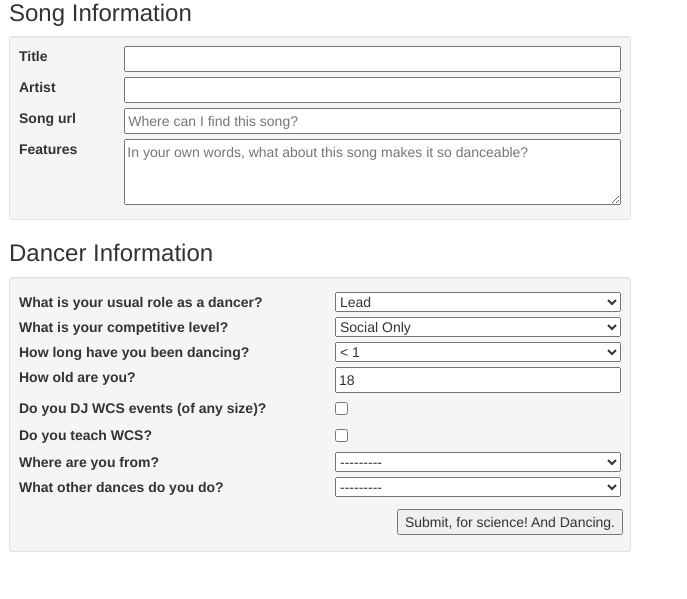
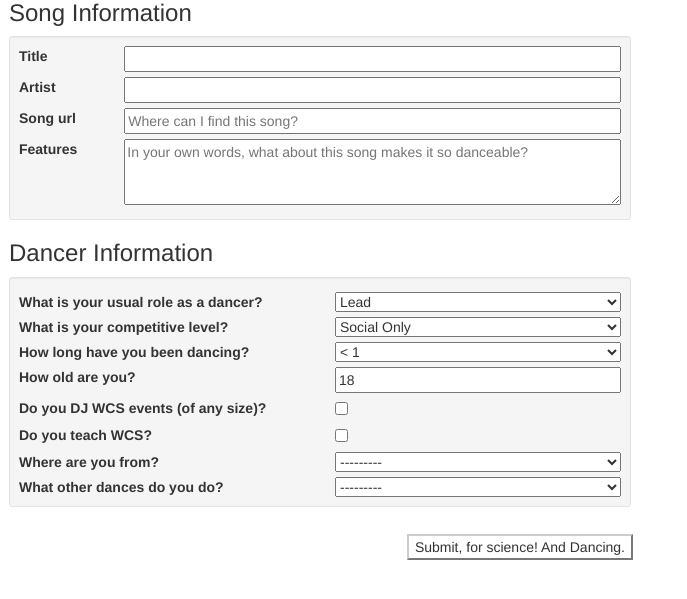
Before and after one commit to vbreeden/wcs_server, a Django app: page / in a window 1280 px wide. Shown: the part 101-700 px from the top of the page, without its empty margins (0-687 px from the left). Run offline with Django 3.2, Linux system fonts and the light colour scheme; some libraries are stand-ins or nearby versions.

Commit message:
Moved the input button out of the well div so that it wouldn't look like it was only associated with the Dancer Info.

```diff
--- a/whatiswcs/templates/whatiswcs/whatiswcs.html
+++ b/whatiswcs/templates/whatiswcs/whatiswcs.html
@@ -119,10 +119,10 @@
                     {{ songAndDancer.other_dance_styles }}
                 </div>
             </div>
-            <div class="row top-buffer">
-                <div class="btn pull-right">
-                    <input type="submit" value="Submit, for science! And Dancing.">
-                </div>
+        </div>
+        <div class="row top-buffer">
+            <div class="btn pull-right">
+                <input class="btn-default" type="submit" value="Submit, for science! And Dancing.">
             </div>
         </div>
     </form>
```
